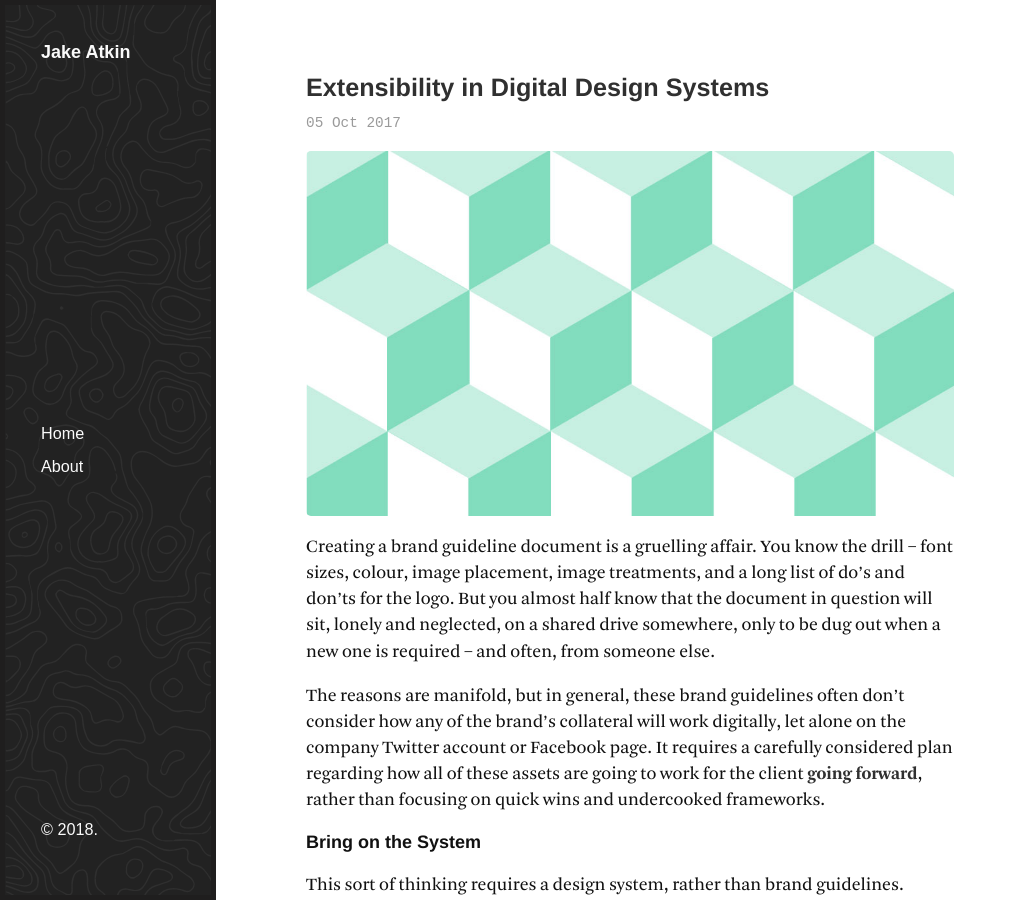
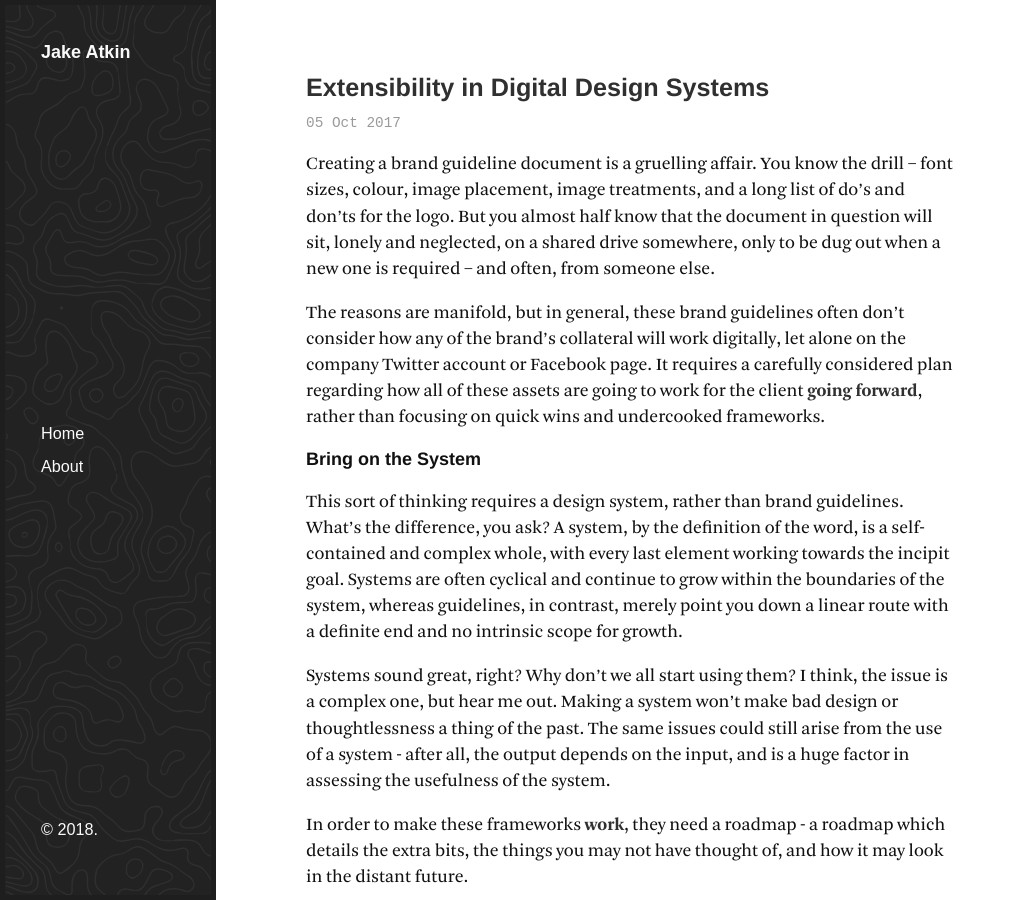
Before and after one commit to atkinja522/atkinja522.github.io, a Jekyll site: the page built from _posts/2017-10-05-Extensibility-in-Digital-Design-Systems.md, in a window 1280 px wide and 900 px high. Shown: the whole window, without its empty margins (0-1011 px from the left). Built offline with Jekyll 4.4.1, drawn with Linux system fonts in a browser that asks for light colours; some web fonts are replaced.

Commit message:
Updated Extensibility In Digital Design Systems

```diff
--- a/_posts/2017-10-05-Extensibility-in-Digital-Design-Systems.md
+++ b/_posts/2017-10-05-Extensibility-in-Digital-Design-Systems.md
@@ -4,8 +4,6 @@ date: 2017-10-05 00:00:00 Z
 excerpt_separator: "<!--more-->"
 layout: post
 ---
-
-![Extensibility Illustration](/assets/img/blog-img/extensibility_blog_img.jpg)
 
 Creating a brand guideline document is a gruelling affair. You know the drill – font sizes, colour, image placement, image treatments, and a long list of do's and don'ts for the logo. But you almost half know that the document in question will sit, lonely and neglected, on a shared drive somewhere, only to be dug out when a new one is required – and often, from someone else.
 
```
